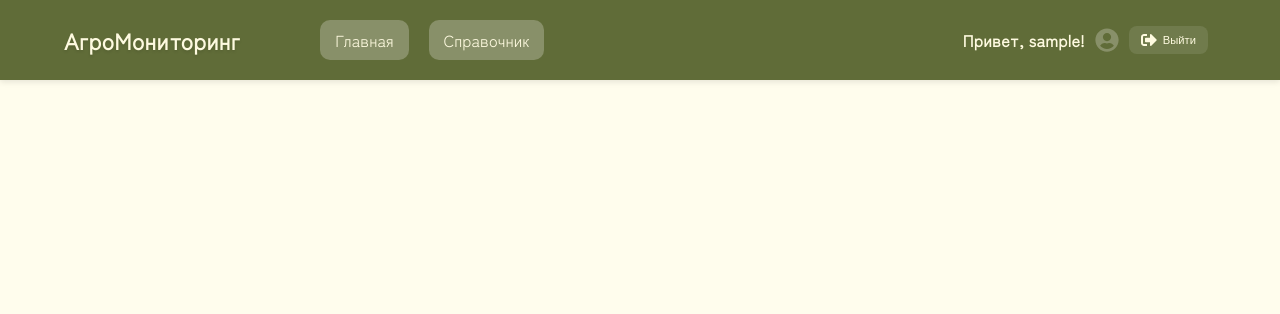
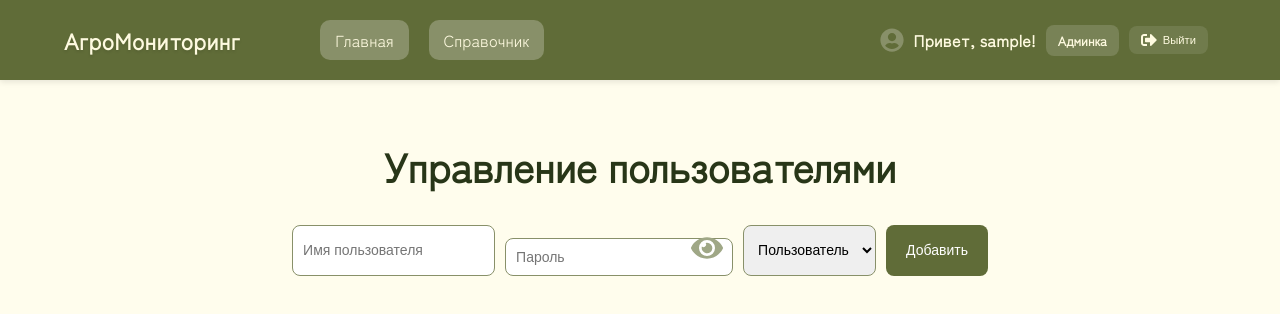
Before and after one commit to Marina-Iatsuk-27/Meteo, a React (Vite) app: page /admin in a window 1280 px wide. Shown: the top 314 px of the page. Built offline with nearby package versions, Linux system fonts and the light colour scheme; no server answers; sample sign-in values are in the browser's storage; a web font is replaced by a local one.

Commit message:
Корявая админка

```diff
--- a/src/components/App/App.jsx
+++ b/src/components/App/App.jsx
@@ -5,9 +5,10 @@ import Home from '../../pages/Home/Home';
 import DeviceInfo from '../../pages/Device/Device';
 import Authorisation from '../Authorisation/Authorisation';
 import Library from '../../pages/Library/Library';
+import AdminPage from "../../pages/AdminPage/AdminPage";
 
 function App() {
-  const { token, isLoading } = useAuth();
+  const { token, isLoading,user } = useAuth();
 
   if (isLoading) {
     return <div>Загрузка...</div>;
@@ -19,19 +20,13 @@ function App() {
       <Routes>
         <Route path="/login" element={!token ? <Authorisation /> : <Navigate to="/" />} />
 
-        <Route
-          path="/"
-          element={token ? <Home /> : <Navigate to="/login" replace />}
-        />
+        <Route path="/" element={token ? <Home /> : <Navigate to="/login" replace />} />
 
-        <Route
-          path="/device/:id"
-          element={token ? <DeviceInfo /> : <Navigate to="/login" replace />}
-        />
+        <Route path="/device/:id" element={token ? <DeviceInfo /> : <Navigate to="/login" replace />} />
 
-        <Route
-          path="/library"
-          element={token ? <Library /> : <Navigate to="/login" replace />}
+        <Route path="/library" element={token ? <Library /> : <Navigate to="/login" replace />} />
+
+        <Route path="/admin" element={token ? <AdminPage /> : <Navigate to="/login" replace />}
         />
       </Routes>
     </Router>
--- a/src/components/Authorisation/Authorisation.jsx
+++ b/src/components/Authorisation/Authorisation.jsx
@@ -25,7 +25,7 @@ export default function Authorisation() {
       });
 
       if (isLoginMode) {
-        login(response.data.token, username);
+        login(response.data.token, response.data.username, response.data.role, response.data.id);
         navigate('/');
       } else {
         setMessage('Регистрация успешна! Теперь войдите.');
--- a/src/components/Header/Header.jsx
+++ b/src/components/Header/Header.jsx
@@ -1,6 +1,6 @@
 import style from "./Header.module.scss";
 import { useState } from 'react';
-import { useNavigate } from 'react-router-dom';
+import { useNavigate,Link } from 'react-router-dom';
 import { useAuth } from '../../context/AuthContext';
 import { FaUserCircle, FaSignOutAlt } from 'react-icons/fa';
 
@@ -68,14 +68,22 @@ export default function Header() {
           {token ? (
             <div className={style.userProfile}>
             <div className={style.userInfo}>
+              <FaUserCircle className={style.avatar} size={24} />
               <span className={style.userName}>Привет, {user?.username}!</span>
-              <FaUserCircle className={style.avatar} size={24} />
             </div>
+
+            {user?.role === "admin" && (
+              <Link to="/admin" className={style.adminLink}>
+                Админка
+              </Link>
+            )}
+
             <button className={style.logoutBtn} onClick={logout}>
               <FaSignOutAlt className={style.logoutIcon} />
               Выйти
             </button>
           </div>
+
           ) : (
             <>
               {loginOpen && (
--- a/src/components/Header/Header.module.scss
+++ b/src/components/Header/Header.module.scss
@@ -117,6 +117,31 @@ height: 10vh;
 .logoutIcon {
   font-size: 1rem;
 }
+.adminLink {
+  @include t.default-button-style($padding: 6px 12px, $font-size: 0.8rem);
+  display: flex;
+  align-items: center;
+  justify-content: center;
+  border-radius: 8px;
+  background-color: rgba(255, 255, 255, 0.15);
+  color: t.$cardColor;
+  text-decoration: none;
+  transition: all 0.25s ease;
+  font-weight: 600;
+
+  &:hover {
+    background-color: t.$khakiDark;
+    color: #fff;
+    box-shadow: 0 4px 8px rgba(0, 0, 0, 0.25);
+    transform: translateY(-1px);
+  }
+
+  &:active {
+    transform: translateY(0);
+    box-shadow: 0 2px 4px rgba(0, 0, 0, 0.15);
+  }
+}
+
 
 
 .formPopup {
--- a/src/context/AuthContext.jsx
+++ b/src/context/AuthContext.jsx
@@ -4,7 +4,7 @@ const AuthContext = createContext();
 
 export function AuthProvider({ children }) {
   const [token, setToken] = useState(null);
-  const [user, setUser] = useState(null); // Добавляем состояние для пользователя
+  const [user, setUser] = useState(null);  // Добавляем состояние для пользователя
   const [isLoading, setIsLoading] = useState(true);
 
   // Проверяем токен и данные пользователя при загрузке
@@ -24,20 +24,22 @@ export function AuthProvider({ children }) {
     setIsLoading(false);
   }, []);
 
-  const login = (newToken, username) => {
+  const login = (newToken, username, role, id) => {
     localStorage.setItem('token', newToken);
-    const userData = { username };
-    localStorage.setItem('user', JSON.stringify(userData)); // Сохраняем пользователя
+    const userData = { username, role, id };
+    localStorage.setItem('user', JSON.stringify(userData));
     setToken(newToken);
-    setUser(userData); // Устанавливаем данные пользователя
+    setUser(userData);
   };
+
 
   const logout = () => {
     localStorage.removeItem('token');
-    localStorage.removeItem('user'); // Удаляем данные пользователя
+    localStorage.removeItem('user');
     setToken(null);
-    setUser(null); // Сбрасываем данные пользователя
+    setUser(null); //
   };
+
 
   return (
     <AuthContext.Provider value={{ token, user, login, logout, isLoading }}>
--- /dev/null
+++ b/src/pages/AdminPage/AdminPage.jsx
@@ -0,0 +1,104 @@
+import { useEffect, useState } from "react";
+import { useAuth } from "../../context/AuthContext";
+import style from "./AdminPage.module.scss";
+import { FaTrash, FaUserShield, FaEye, FaEyeSlash } from "react-icons/fa";
+
+export default function AdminPage() {
+  const { token, user } = useAuth();
+  const [users, setUsers] = useState([]);
+  const [newUser, setNewUser] = useState({ username: "", password: "", role: "user" });
+  const [showPassword, setShowPassword] = useState(false);
+
+  // Загружаем пользователей
+  useEffect(() => {
+    fetch("http://localhost:5001/admin/users", {
+      headers: { Authorization: `Bearer ${token}` }
+    })
+      .then(res => res.json())
+      .then(data => setUsers(data))
+      .catch(err => console.error("Ошибка загрузки пользователей:", err));
+  }, [token]);
+
+  // Добавление нового пользователя
+  const handleAddUser = async () => {
+    if (!newUser.username || !newUser.password) return alert("Заполните все поля!");
+
+    await fetch("http://localhost:5001/admin/users", {
+      method: "POST",
+      headers: { "Content-Type": "application/json", Authorization: `Bearer ${token}` },
+      body: JSON.stringify(newUser)
+    });
+
+    setNewUser({ username: "", password: "", role: "user" });
+    window.location.reload();
+  };
+
+  // Удаление пользователя
+  const handleDeleteUser = async (id) => {
+    if (id === user.id) return alert("Вы не можете удалить самого себя!");
+
+    await fetch(`http://localhost:5001/admin/users/${id}`, {
+      method: "DELETE",
+      headers: { Authorization: `Bearer ${token}` }
+    });
+    setUsers(users.filter(u => u.id !== id));
+  };
+
+  return (
+    <div className={style.adminPage}>
+      <h1 className={style.title}>Управление пользователями</h1>
+
+      {/* Форма добавления */}
+      <div className={style.addUserForm}>
+        <input
+          type="text"
+          placeholder="Имя пользователя"
+          value={newUser.username}
+          onChange={(e) => setNewUser({ ...newUser, username: e.target.value })}
+        />
+
+        <div className={style.passwordWrapper}>
+          <input
+            type={showPassword ? "text" : "password"}
+            placeholder="Пароль"
+            value={newUser.password}
+            onChange={(e) => setNewUser({ ...newUser, password: e.target.value })}
+          />
+          <span
+            className={style.eyeIcon}
+            onClick={() => setShowPassword(!showPassword)}
+          >
+            {showPassword ? <FaEyeSlash /> : <FaEye />}
+          </span>
+        </div>
+
+        <select
+          value={newUser.role}
+          onChange={(e) => setNewUser({ ...newUser, role: e.target.value })}
+        >
+          <option value="user">Пользователь</option>
+          <option value="admin">Админ</option>
+        </select>
+
+        <button onClick={handleAddUser}>Добавить</button>
+      </div>
+
+      {/* Список пользователей */}
+      <ul className={style.userList}>
+        {users.map(u => (
+          <li key={u.id} className={style.userItem}>
+            <span>{u.username} ({u.role})</span>
+            {u.id !== user.id && (
+              <button
+                className={style.deleteBtn}
+                onClick={() => handleDeleteUser(u.id)}
+              >
+                <FaTrash />
+              </button>
+            )}
+          </li>
+        ))}
+      </ul>
+    </div>
+  );
+}
--- /dev/null
+++ b/src/pages/AdminPage/AdminPage.module.scss
@@ -0,0 +1,88 @@
+@use '../../assets/styles/templates' as t;
+
+.adminPage {
+  padding: 30px;
+  background-color: t.$mainBackgroundColor;
+  min-height: 100vh;
+  display: flex;
+  flex-direction: column;
+  align-items: center;
+
+  .title {
+    color: t.$mainTextColor;
+    font-size: 2.5rem;
+    margin-bottom: 30px;
+  }
+}
+
+.addUserForm {
+  display: flex;
+  gap: 10px;
+  margin-bottom: 30px;
+
+  input, select {
+    padding: 10px;
+    border-radius: 8px;
+    border: 1px solid t.$khakiLight;
+    font-size: 14px;
+  }
+
+  button {
+    @include t.default-button-style(10px 20px, 14px, 8px);
+  }
+
+  .passwordWrapper {
+    position: relative;
+
+    input {
+      padding-right: 35px;
+    }
+
+    .eyeIcon {
+      position: absolute;
+      top: 50%;
+      right: 10px;
+      transform: translateY(-50%);
+      cursor: pointer;
+      color: t.$secondaryTextColor;
+
+      &:hover {
+        color: t.$khakiDark;
+      }
+    }
+  }
+}
+
+.userList {
+  list-style: none;
+  width: 60%;
+  padding: 0;
+
+  .userItem {
+    background-color: t.$cardColor;
+    border: 1px solid t.$khakiLight;
+    border-radius: 10px;
+    padding: 12px 20px;
+    margin-bottom: 10px;
+    display: flex;
+    justify-content: space-between;
+    align-items: center;
+
+    span {
+      color: t.$mainTextColor;
+      font-weight: 600;
+    }
+
+    .deleteBtn {
+      background: transparent;
+      border: none;
+      cursor: pointer;
+      color: crimson;
+      font-size: 18px;
+
+      &:hover {
+        color: darkred;
+      }
+    }
+  }
+}
```
Also changed, not shown: 2 other files (tests, documents, lock files or other folders). Lines whose indentation alone changed are shown as unchanged.
